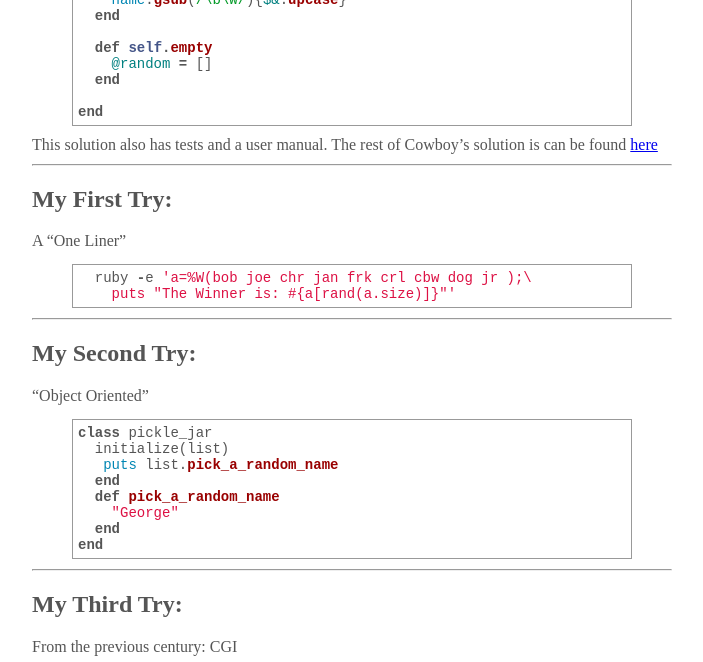
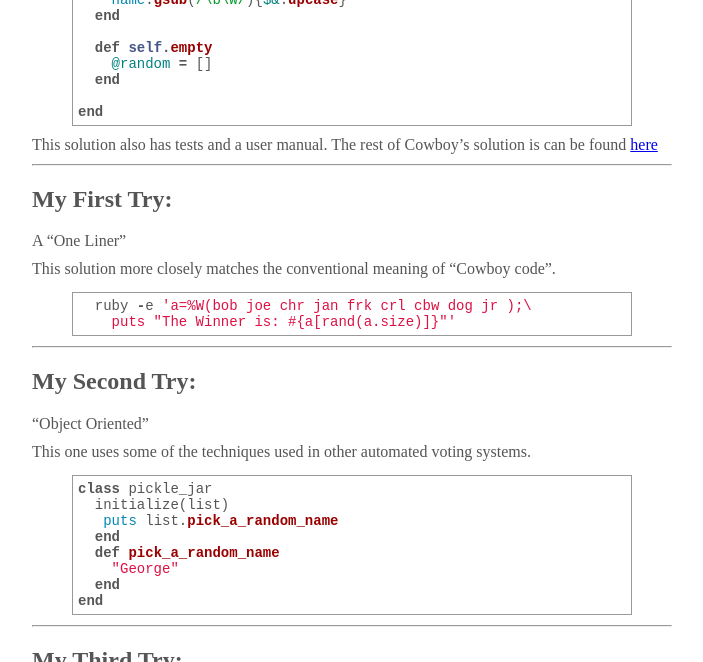
Before and after one commit to georgeredinger/georgeredinger.github.com, a Jekyll site: the page built from _posts/2010-08-14-PickleJars.markdown, in a window 1280 px wide and 900 px high, scrolled down 1195 px, cut to the strip 0-662 px from the top of the window. Shown: the whole strip, without its empty margins (138-841 px from the left). Built offline with Jekyll 4.4.1, drawn with Linux system fonts in a browser that asks for light colours; comment, search, counter and statistics services are not loaded; some of the changed text lies outside the part shown.

Commit message:
tweek the pickle jars

```diff
--- a/_posts/2010-08-14-PickleJars.markdown
+++ b/_posts/2010-08-14-PickleJars.markdown
@@ -13,7 +13,7 @@ swag resulting from the Brigade's O'reilly user group sponsorship.
 ----
 ## Zeroth Try:
 
-"Cowboy's solution"
+"The Cowboy's solution"
 
 {% highlight ruby %}
 module PickleJar
@@ -86,6 +86,8 @@ This solution also has tests and a user manual. The rest of Cowboy's solution is
 ## My First Try:
 A "One Liner"
 
+This solution more closely matches the conventional meaning of "Cowboy code".
+
 {% highlight ruby %}
   ruby -e 'a=%W(bob joe chr jan frk crl cbw dog jr );\
     puts "The Winner is: #{a[rand(a.size)]}"'
@@ -95,6 +97,8 @@ A "One Liner"
 ----
 ## My Second Try:
 "Object Oriented"
+
+This one uses some of the techniques used in other automated voting systems.
 
 {% highlight ruby %}
 class pickle_jar
@@ -111,6 +115,7 @@ end
 ----
 ## My Third Try:
 From the previous century: CGI
+
 
 <script src="http://gist.github.com/525211.js"> </script>
 
```
Also changed, not shown: 1 other file.
